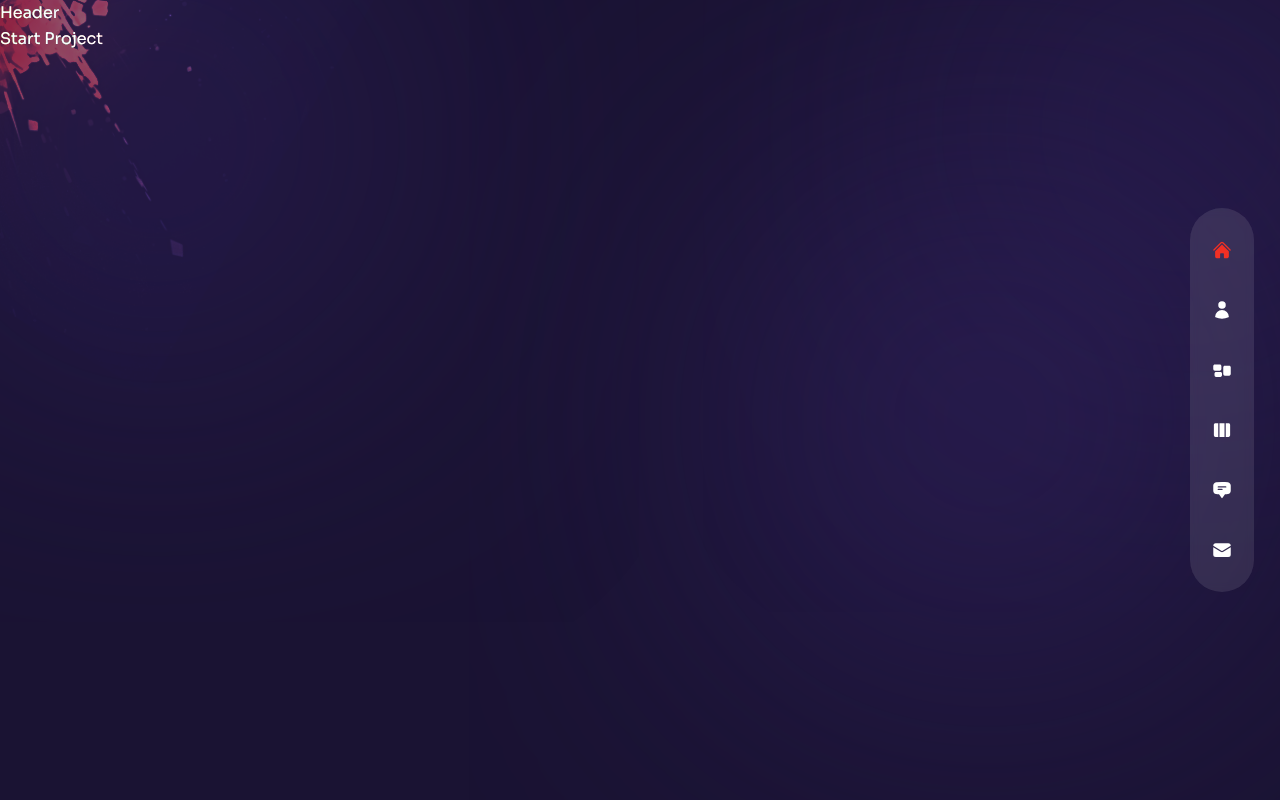
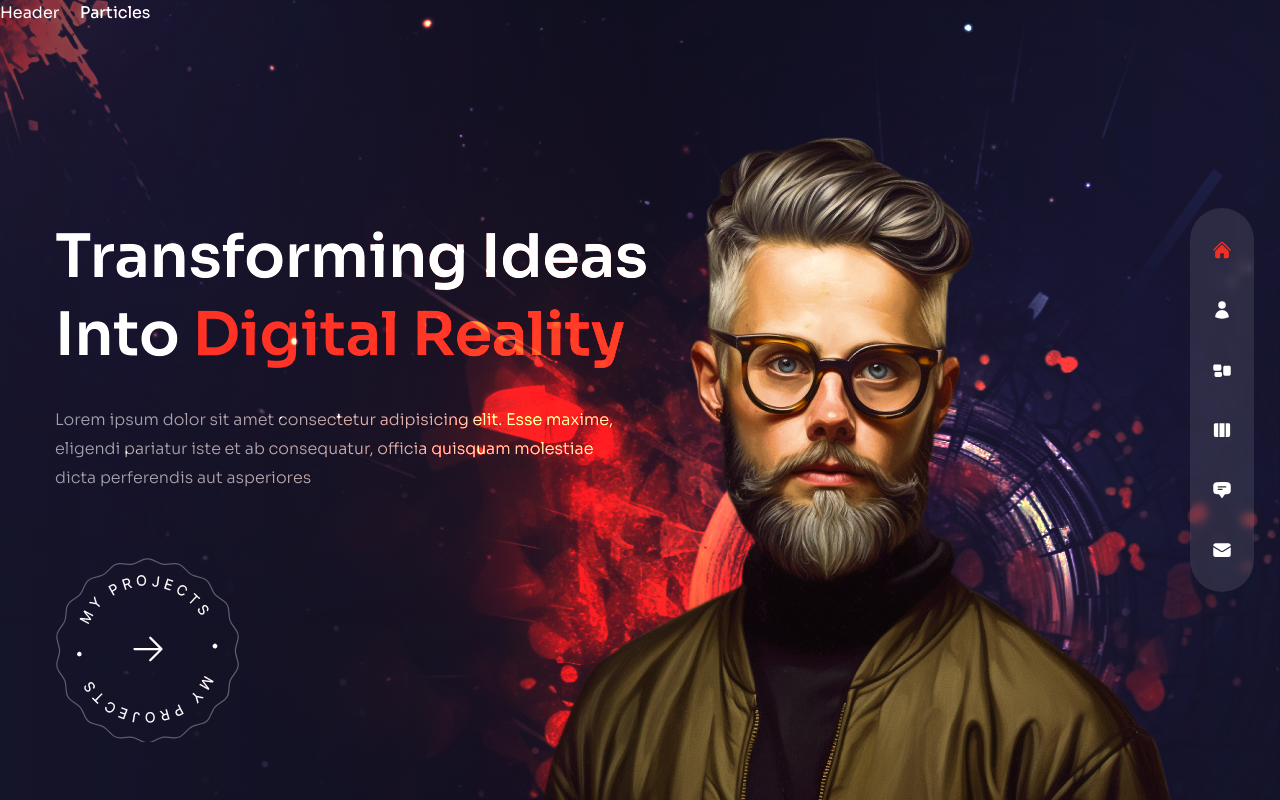
Before and after one commit to alierezayi/Portfolio, a Next.js app: page / in a window 1280 px wide. Built offline with nearby package versions, Linux system fonts and the light colour scheme.

Commit message:
Home page / avatar - projects btn

```diff
--- a/app/(root)/page.tsx
+++ b/app/(root)/page.tsx
@@ -1,9 +1,74 @@
-"use client"
+"use client";
+import { motion } from "framer-motion";
+
+import ProjectsBtn from "@/components/ProjectsBtn";
+import Avatar from "@/components/Avatar";
+
+import { fadeIn } from "@/lib/variants-utils";
 
 export default function Home() {
   return (
-    <div>
-      Start Project
+    <div className="bg-primary/60 h-full">
+      <div className="w-full h-full bg-gradient-to-r from-primary/10 via-black/30 to-black/10">
+        <div className="text-center flex flex-col justify-center xl:pt-40 xl:text-left h-full container mx-auto">
+          <motion.h1
+            variants={fadeIn("down", 0.2)}
+            initial="hidden"
+            animate="show"
+            exit="hidden"
+            className="h1"
+          >
+            Transforming Ideas <br /> Into{" "}
+            <span className="text-accent">Digital Reality</span>
+          </motion.h1>
+
+          <motion.p
+            variants={fadeIn("down", 0.3)}
+            initial="hidden"
+            animate="show"
+            exit="hidden"
+            className="max-w-sm xl:max-w-xl mx-auto xl:mx-0 mb-10 xl:mb-16"
+          >
+            Lorem ipsum dolor sit amet consectetur adipisicing elit. Esse
+            maxime, eligendi pariatur iste et ab consequatur, officia quisquam
+            molestiae dicta perferendis aut asperiores
+          </motion.p>
+
+          <div className="flex justify-center xl:hidden relative">
+            <ProjectsBtn />
+          </div>
+
+          <motion.div
+            variants={fadeIn("down", 0.4)}
+            initial="hidden"
+            animate="show"
+            exit="hidden"
+            className="hidden xl:flex"
+          >
+            <ProjectsBtn />
+          </motion.div>
+        </div>
+      </div>
+
+      <div className="w-[1200px] h-full absolute right-0 bottom-0">
+        <div className="bg-none xl:bg-explosion xl:bg-cover xl:bg-right xl:bg-no-repeat w-full h-full absolute mix-blend-color-dodge translate-z-0" />
+
+        <div>Particles</div>
+
+        <motion.div
+          variants={fadeIn("up", 0.5)}
+          initial="hidden"
+          animate="show"
+          transition={{
+            duration: 1,
+            ease: "easeInOut"
+          }}
+          exit="hidden"
+          className="w-full h-full max-w-[737px] max-h-[678px] absolute -bottom-32 lg:bottom-0 lg:right-[6%]"
+        >
+          <Avatar />
+        </motion.div>
+      </div>
     </div>
-  )
+  );
 }
--- /dev/null
+++ b/components/Avatar.tsx
@@ -0,0 +1,11 @@
+import Image from "next/image"
+
+const Avatar = () => {
+  return (
+    <div className="hidden xl:flex xl:max-w-none">
+      <Image src={"/avatar.png"} width={737} height={678} alt="" className="w-full h-full" />
+    </div>
+  )
+}
+
+export default Avatar
--- a/components/Header.tsx
+++ b/components/Header.tsx
@@ -1,5 +1,5 @@
 const Header = () => {
-  return <header>Header</header>;
+  return <header className="absolute z-30 w-full">Header</header>;
 };
 
 export default Header;
--- /dev/null
+++ b/components/ParticlesContainer.tsx
@@ -0,0 +1,8 @@
+
+const ParticlesContainer = () => {
+  return (
+    <div>ParticlesContainer</div>
+  )
+}
+
+export default ParticlesContainer
--- /dev/null
+++ b/components/ProjectsBtn.tsx
@@ -0,0 +1,29 @@
+import Image from "next/image";
+import Link from "next/link";
+
+import { HiArrowRight } from "react-icons/hi2";
+
+const ProjectsBtn = () => {
+  return (
+    <div className="mx-auto xl:mx-0">
+      <Link
+        href={"/work"}
+        className="relative w-[185px] h-[185px] flex justify-center items-center bg-circleStar bg-cover bg-no-repeat group"
+      >
+        <Image
+          src={"/rounded-text.png"}
+          width={141}
+          height={148}
+          alt=""
+          className="animate-spin-slow w-full h-full max-w-[141px] max-h-[148px]"
+        />
+
+        <span className="absolute text-4xl group-hover:translate-x-2 transition-all duration-300">
+          <HiArrowRight />
+        </span>
+      </Link>
+    </div>
+  );
+};
+
+export default ProjectsBtn;
--- a/lib/variants-utils.ts
+++ b/lib/variants-utils.ts
@@ -1,4 +1,4 @@
-export const fadeIn = (direction: string, delay: string) => {
+export const fadeIn = (direction: string, delay: number) => {
   return {
     hidden: {
       y: direction === "up" ? 80 : direction === "down" ? -80 : 0,
```
